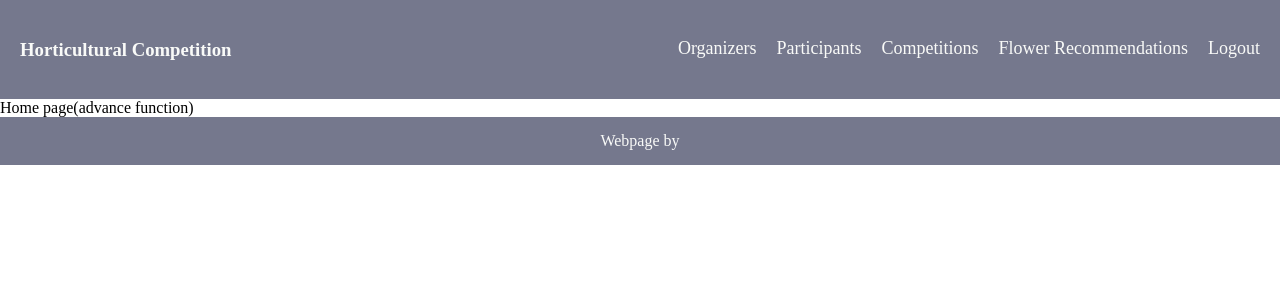
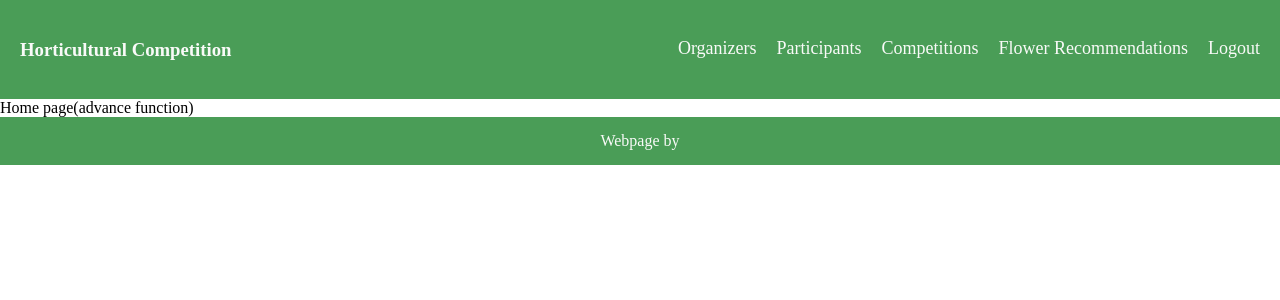
Before and after one commit to iKeiNagai/Django, a Django app: page / in a window 1280 px wide. Shown: the top 300 px of the page. Run offline with Django 5.2, Linux system fonts and the light colour scheme.

Commit message:
color change

```diff
--- a/dbproject/app/static/home.css
+++ b/dbproject/app/static/home.css
@@ -2,7 +2,7 @@
     display: flex;
     justify-content: space-between;
     align-items: flex-start;
-    background-color: rgb(117, 120, 141);
+    background-color: rgb(74, 157, 87);
     color:#f9faf8;
     padding: 20px 20px;
 }
@@ -92,7 +92,7 @@
 }
 
 .footer{
-    background-color: rgb(117, 120, 141);
+    background-color: rgb(74, 157, 87);
     display: flex;
     align-items: flex-end;
     justify-content: center;
```
